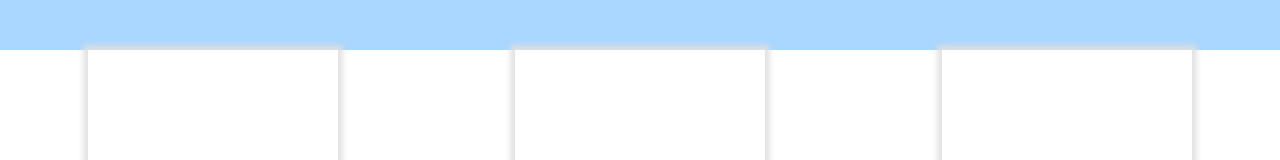
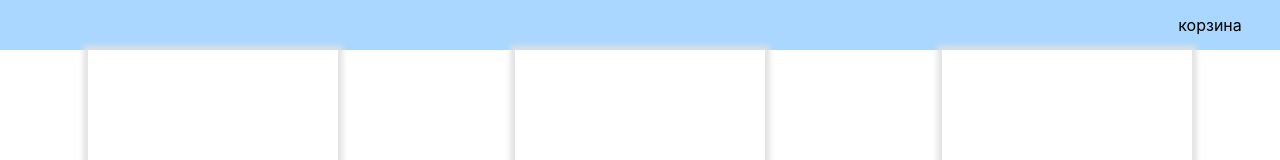
Before and after one commit to Andreimakash112/Frond.Not, a React (Create React App) app: page / in a window 1280 px wide. Shown: the top 160 px of the page. Built offline with nearby package versions, Linux system fonts and the light colour scheme.

Commit message:
добавили ссылку корзина

```diff
--- a/src/components/Header.css
+++ b/src/components/Header.css
@@ -2,4 +2,17 @@
     background-color: #aad7ff;
     width: 100%;
     height: 50px;
+    display: flex;
+    justify-content: end;
 }
+.Header li {
+    width:140px ;
+    height:100% ;
+    list-style: none;
+    line-height: 50px;
+    cursor: pointer;
+    border-radius: 5px;
+}
+.Header li:hover {
+    background-color: #0b487e;
+}
--- a/src/components/Header.js
+++ b/src/components/Header.js
@@ -4,7 +4,9 @@ import './Header.css';
 function Header() {
   return (
     <div className="Header">
-
+      <ul>
+        <li>корзина</li>
+      </ul>
     </div>
   );
 }
```
